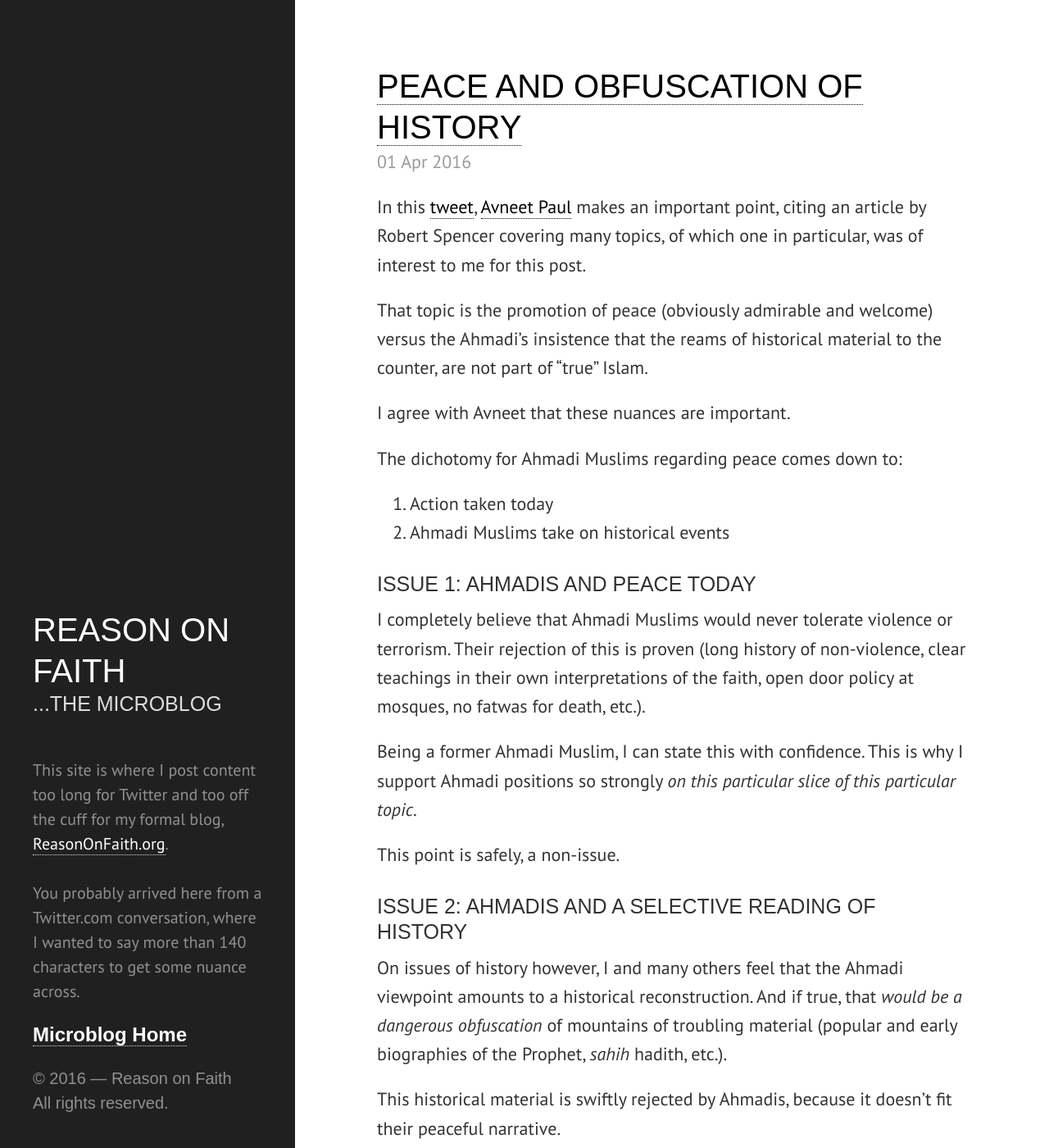
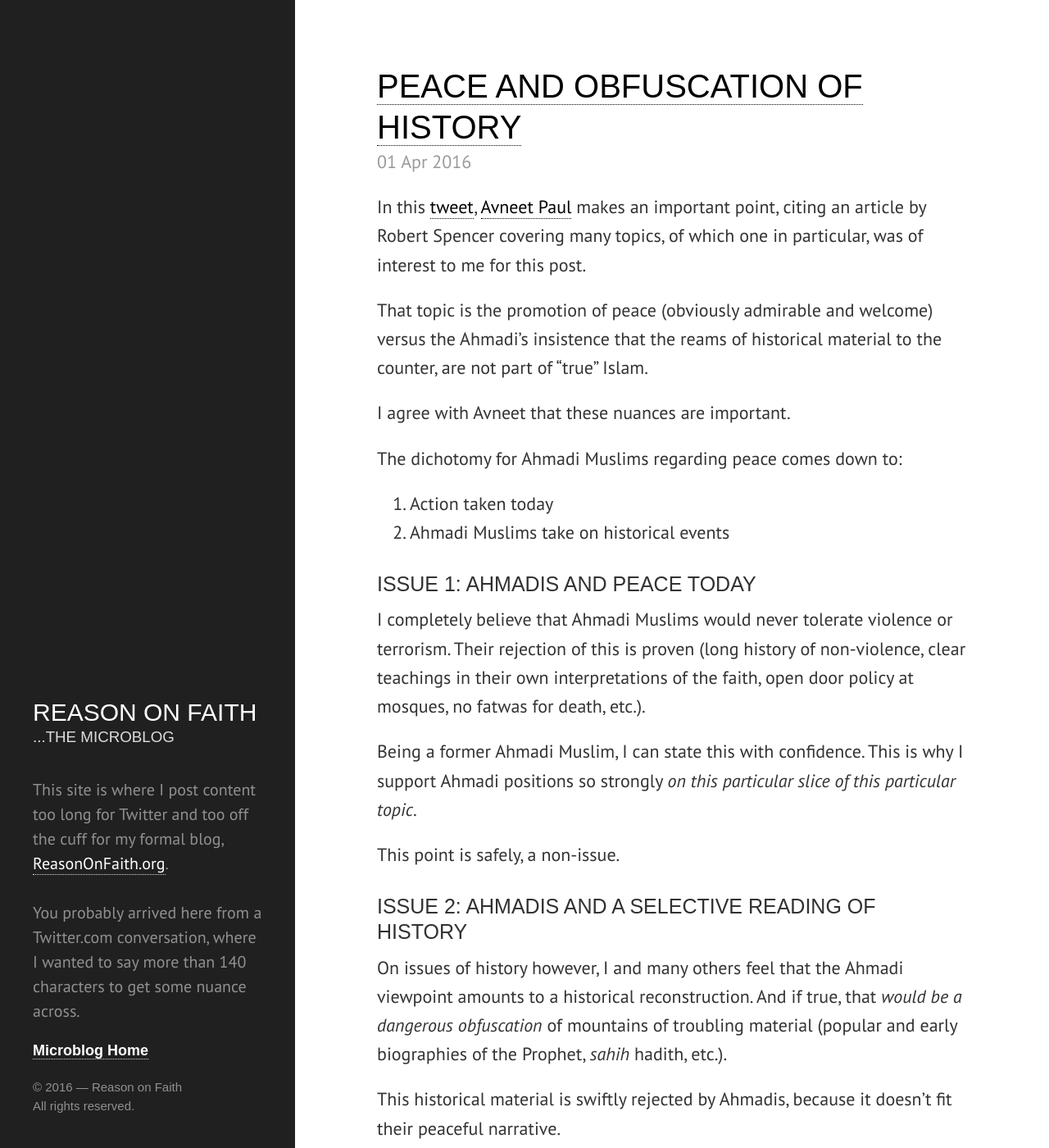
Before and after one commit to ReasonOnFaith/ReasonOnFaith.github.io, a Jekyll site: the page built from index.html, in a window 1280 px wide and 1400 px high. Shown: the whole window at 82% size. Built offline with Jekyll 4.4.1, drawn with Linux system fonts in a browser that asks for light colours; the list of posts is cut into pages by our own code.

Commit message:
no message

```diff
--- a/public/css/hyde.css
+++ b/public/css/hyde.css
@@ -141,7 +141,8 @@ p.lead a:focus,
     right:  1rem;
     bottom: 1rem;
     left:   1rem;
-        font-family: "nimbus-sans-condensed", sans-serif;
+    font-family: "nimbus-sans-condensed", sans-serif;
+    font-size: 0.75em;
   }
 }
 
```
